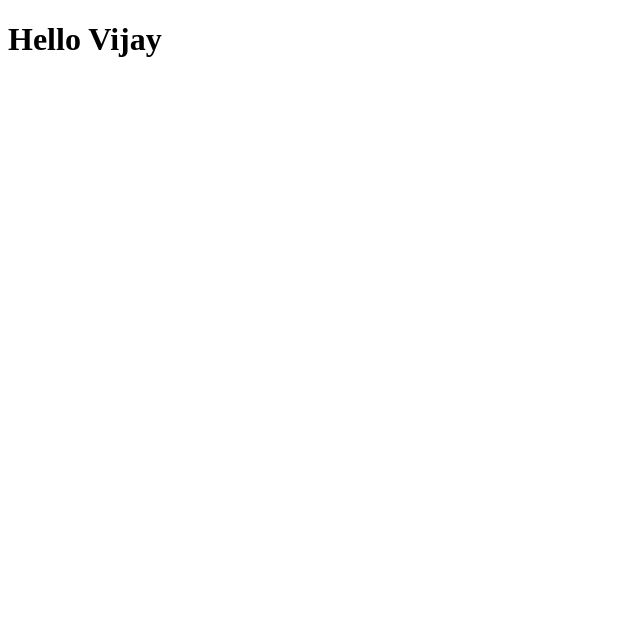
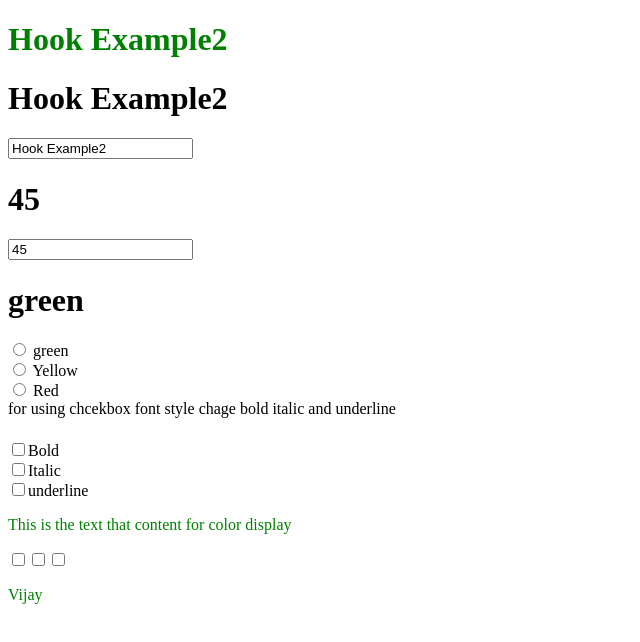
Before and after one commit to Vijay11-08/ReactJs_Project, a React (Vite) app: page / in a window 1280 px wide. Shown: the top 642 px of the page, without its empty margins (0-640 px from the left). Built offline with nearby package versions, Linux system fonts and the light colour scheme.

Commit message:
Create a Hook Examples In This Day 06 - 01 - 2025

```diff
--- /dev/null
+++ b/src/Lecture06_01_2025/HookExcersize.jsx
@@ -0,0 +1,86 @@
+import {useState} from "react";
+
+function HookExcersize() {
+const [name,setname]= useState("Hook Example2");
+const [age,setage]= useState(45);
+const [color,setcolor]= useState("green");
+const [style,setstyle]= useState(" ");
+const [bld,setbld]= useState(100);
+const [itl,setitl]= useState(" ");
+const [udn,setudn]=useState(" ");
+
+// color example
+
+    return (
+        <div>
+            <h1 style={{color:color,fontStyle:style,textDecoration:style}}> {name} </h1>
+        <h1>{name}</h1>
+            <input type="text"
+            value={name}
+            onChange={(e)=>setname(e.target.value)}
+            />
+        <h1>{age}</h1>
+            <input type="text"
+            value={age}
+            onChange={(e)=>setage(e.target.value)}
+            />
+        <h1>{color}</h1>
+            <input type="radio"
+            name="color"
+            value="green"
+            onChange={()=>setcolor("green")}
+            /> {"green"}
+            <br />
+            <input type="radio"
+            name="color"
+            value="Yellow"
+            onChange={()=>setcolor("Yellow")}
+
+            /> {"Yellow"}
+
+            <br />
+
+             <input type="radio"
+            name="color"
+            value="Red"
+            onChange={()=>setcolor("Red")}
+
+            /> {"Red"}
+            <br />
+         for using chcekbox font style chage bold italic and underline
+
+                    <h1>{style}</h1>
+            <input type="checkbox" name="style" value={"bold"} onChange={() => setstyle("bold")} />
+            {"Bold"}
+            <br />
+            <input type="checkbox" name="style" value={"italic"} onChange={() => setstyle("Italic")} />
+            {"Italic"}
+            <br />
+            <input type="checkbox" name="style" value={"underline"} onChange={() => setstyle("underline") }/>
+            {"underline"}
+            <br />
+            <p style={{color:color,fontStyle:style,textDecoration:style,fontWeight:style}}>This is the text that content for color display</p>
+
+            <input type="checkbox" onClick={(e)=>setbld(e.target.checked) ? 900:100}/>
+            <input type="checkbox" onClick={(e)=>setitl(e.target.checked) ? "Italic":""}/>
+            <input type="checkbox" onClick={(e)=>setudn(e.target.checked) ? "underline":""}/>
+            <p style={{color:color,fontStyle:itl,textDecoration:udn,fontWeight:bld}}>Vijay</p>
+
+        </div>
+    );
+}
+
+
+export default HookExcersize;
+
+// For Output Use Main.jsx
+
+// import { StrictMode } from 'react'
+// import { createRoot } from 'react-dom/client'
+// import HookExcersize from './Lecture06_01_2025/HookExcersize'
+
+// createRoot(document.getElementById('root')).render(
+//   <StrictMode>
+// <HookExcersize/>
+//   </StrictMode>,
+// )
--- a/src/main.jsx
+++ b/src/main.jsx
@@ -1,9 +1,9 @@
 import { StrictMode } from 'react'
 import { createRoot } from 'react-dom/client'
-import HookExample1 from './Lecture31_12_2024/HooksExample'
+import HookExcersize from './Lecture06_01_2025/HookExcersize'
 
 createRoot(document.getElementById('root')).render(
   <StrictMode>
-<HookExample1/>
+<HookExcersize/>
   </StrictMode>,
 )
```
Also changed, not shown: src/Lecture06_01_2025/Hookexample1.jsx (added, +21 -0 lines), src/Lecture06_01_2025/Hookexample2.jsx (added, +30 -0 lines).
